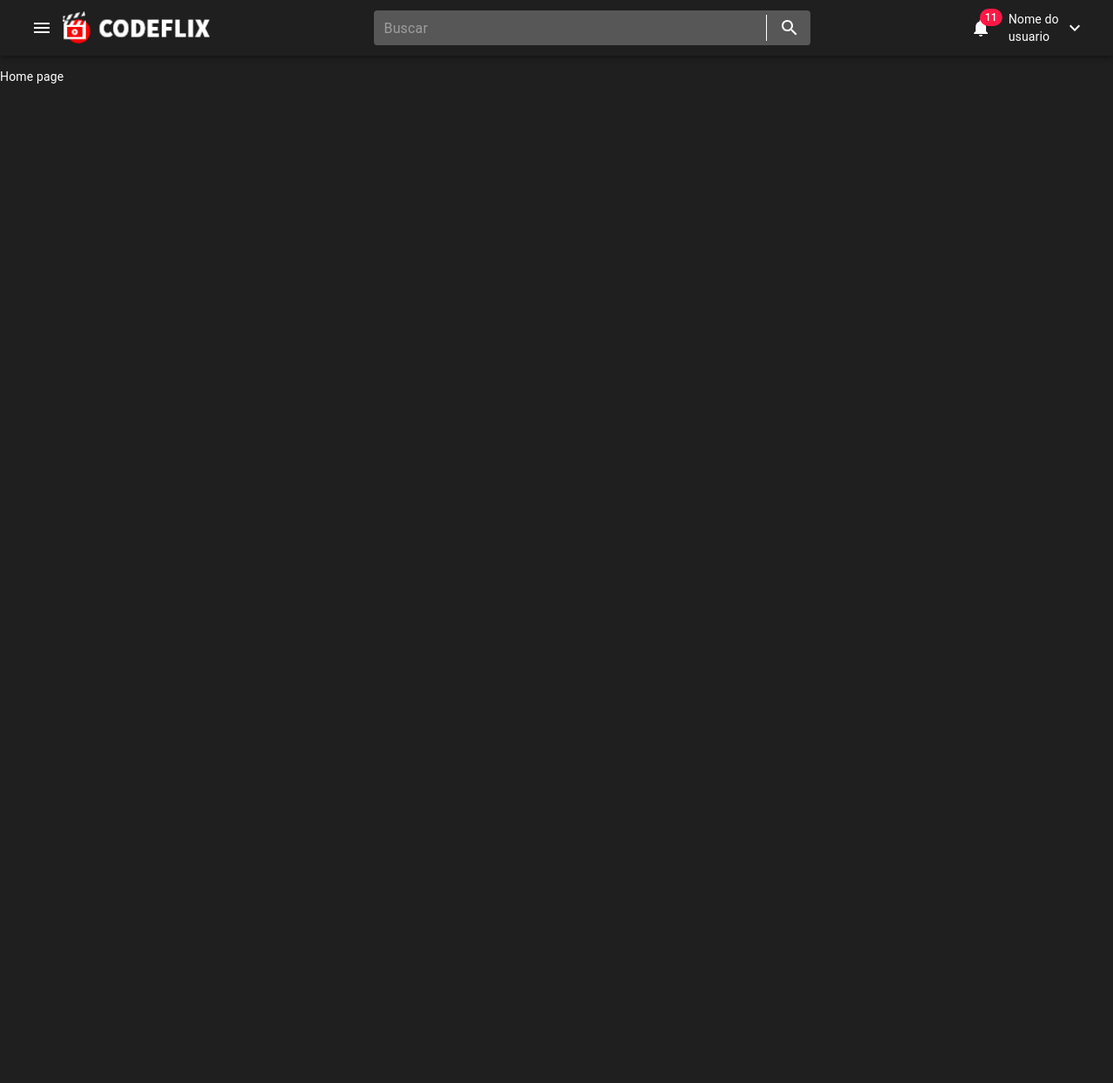
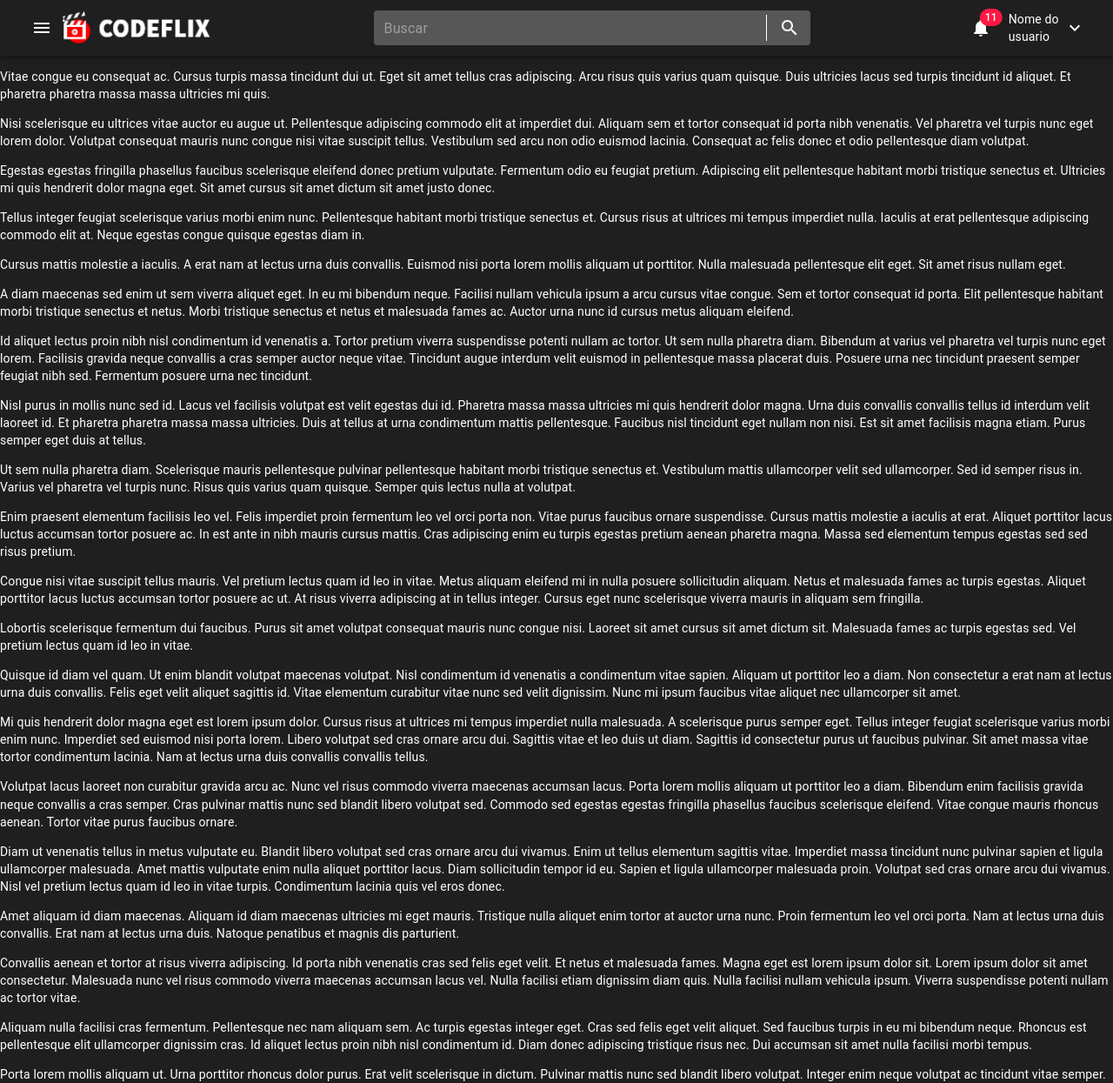
Before and after one commit to paulori22/codeflix-microservice, a React (Create React App) app: page / in a window 1280 px wide. Shown: the whole page at 87% size. Before the commit the page ends 800 px from the top, so only its background shows below. Built offline with nearby package versions, Linux system fonts and the light colour scheme; the HTML template or start-up script is replaced by a standard one.

Commit message:
Creating Home Page - Hiding navbar component when scrolling down the page content - Lesson 2

```diff
--- /dev/null
+++ b/src/components/Navbar/HideOnScroll.tsx
@@ -0,0 +1,16 @@
+import { Slide, useScrollTrigger } from "@material-ui/core";
+import useIsSmallWindow from "../../hooks/useIsSmallWindow";
+
+const HideOnScroll: React.FunctionComponent = (props) => {
+  const { children } = props;
+  const isSmallWindow = useIsSmallWindow();
+  const trigger = useScrollTrigger();
+
+  return (
+    <Slide appear={false} direction="down" in={!isSmallWindow || !trigger}>
+      {children as any}
+    </Slide>
+  );
+};
+
+export default HideOnScroll;
--- a/src/components/Navbar/index.tsx
+++ b/src/components/Navbar/index.tsx
@@ -14,6 +14,7 @@ import InputSearch from "../InputSearch";
 import useIsSmallWindow from "../../hooks/useIsSmallWindow";
 import { useCallback, useContext } from "react";
 import DialogSearchContext from "../DialogSearch/DialogSearchContext";
+import HideOnScroll from "./HideOnScroll";
 
 const useStyles = makeStyles((theme) => ({
   root: {
@@ -32,6 +33,7 @@ const NavBar: React.FunctionComponent = () => {
 
   return (
     <div className={classes.root}>
+      <HideOnScroll>
         <AppBar position="fixed">
           <Toolbar>
             {!isSmallWindow && <MenuCategories />}
@@ -56,6 +58,7 @@ const NavBar: React.FunctionComponent = () => {
             )}
           </Toolbar>
         </AppBar>
+      </HideOnScroll>
     </div>
   );
 };
--- a/src/pages/Home.tsx
+++ b/src/pages/Home.tsx
@@ -3,7 +3,157 @@ import Page from "../components/Page";
 const Home: React.FunctionComponent = (props) => {
   return (
     <Page>
-      <p>Home page</p>
+      <p>
+        Vitae congue eu consequat ac. Cursus turpis massa tincidunt dui ut. Eget
+        sit amet tellus cras adipiscing. Arcu risus quis varius quam quisque.
+        Duis ultricies lacus sed turpis tincidunt id aliquet. Et pharetra
+        pharetra massa massa ultricies mi quis.
+      </p>
+      <p>
+        Nisi scelerisque eu ultrices vitae auctor eu augue ut. Pellentesque
+        adipiscing commodo elit at imperdiet dui. Aliquam sem et tortor
+        consequat id porta nibh venenatis. Vel pharetra vel turpis nunc eget
+        lorem dolor. Volutpat consequat mauris nunc congue nisi vitae suscipit
+        tellus. Vestibulum sed arcu non odio euismod lacinia. Consequat ac felis
+        donec et odio pellentesque diam volutpat.
+      </p>
+      <p>
+        Egestas egestas fringilla phasellus faucibus scelerisque eleifend donec
+        pretium vulputate. Fermentum odio eu feugiat pretium. Adipiscing elit
+        pellentesque habitant morbi tristique senectus et. Ultricies mi quis
+        hendrerit dolor magna eget. Sit amet cursus sit amet dictum sit amet
+        justo donec.
+      </p>
+      <p>
+        Tellus integer feugiat scelerisque varius morbi enim nunc. Pellentesque
+        habitant morbi tristique senectus et. Cursus risus at ultrices mi tempus
+        imperdiet nulla. Iaculis at erat pellentesque adipiscing commodo elit
+        at. Neque egestas congue quisque egestas diam in.
+      </p>
+      <p>
+        Cursus mattis molestie a iaculis. A erat nam at lectus urna duis
+        convallis. Euismod nisi porta lorem mollis aliquam ut porttitor. Nulla
+        malesuada pellentesque elit eget. Sit amet risus nullam eget.
+      </p>
+      <p>
+        A diam maecenas sed enim ut sem viverra aliquet eget. In eu mi bibendum
+        neque. Facilisi nullam vehicula ipsum a arcu cursus vitae congue. Sem et
+        tortor consequat id porta. Elit pellentesque habitant morbi tristique
+        senectus et netus. Morbi tristique senectus et netus et malesuada fames
+        ac. Auctor urna nunc id cursus metus aliquam eleifend.
+      </p>
+      <p>
+        Id aliquet lectus proin nibh nisl condimentum id venenatis a. Tortor
+        pretium viverra suspendisse potenti nullam ac tortor. Ut sem nulla
+        pharetra diam. Bibendum at varius vel pharetra vel turpis nunc eget
+        lorem. Facilisis gravida neque convallis a cras semper auctor neque
+        vitae. Tincidunt augue interdum velit euismod in pellentesque massa
+        placerat duis. Posuere urna nec tincidunt praesent semper feugiat nibh
+        sed. Fermentum posuere urna nec tincidunt.
+      </p>
+      <p>
+        Nisl purus in mollis nunc sed id. Lacus vel facilisis volutpat est velit
+        egestas dui id. Pharetra massa massa ultricies mi quis hendrerit dolor
+        magna. Urna duis convallis convallis tellus id interdum velit laoreet
+        id. Et pharetra pharetra massa massa ultricies. Duis at tellus at urna
+        condimentum mattis pellentesque. Faucibus nisl tincidunt eget nullam non
+        nisi. Est sit amet facilisis magna etiam. Purus semper eget duis at
+        tellus.
+      </p>
+      <p>
+        Ut sem nulla pharetra diam. Scelerisque mauris pellentesque pulvinar
+        pellentesque habitant morbi tristique senectus et. Vestibulum mattis
+        ullamcorper velit sed ullamcorper. Sed id semper risus in. Varius vel
+        pharetra vel turpis nunc. Risus quis varius quam quisque. Semper quis
+        lectus nulla at volutpat.
+      </p>
+      <p>
+        Enim praesent elementum facilisis leo vel. Felis imperdiet proin
+        fermentum leo vel orci porta non. Vitae purus faucibus ornare
+        suspendisse. Cursus mattis molestie a iaculis at erat. Aliquet porttitor
+        lacus luctus accumsan tortor posuere ac. In est ante in nibh mauris
+        cursus mattis. Cras adipiscing enim eu turpis egestas pretium aenean
+        pharetra magna. Massa sed elementum tempus egestas sed sed risus
+        pretium.
+      </p>
+      <p>
+        Congue nisi vitae suscipit tellus mauris. Vel pretium lectus quam id leo
+        in vitae. Metus aliquam eleifend mi in nulla posuere sollicitudin
+        aliquam. Netus et malesuada fames ac turpis egestas. Aliquet porttitor
+        lacus luctus accumsan tortor posuere ac ut. At risus viverra adipiscing
+        at in tellus integer. Cursus eget nunc scelerisque viverra mauris in
+        aliquam sem fringilla.
+      </p>
+      <p>
+        Lobortis scelerisque fermentum dui faucibus. Purus sit amet volutpat
+        consequat mauris nunc congue nisi. Laoreet sit amet cursus sit amet
+        dictum sit. Malesuada fames ac turpis egestas sed. Vel pretium lectus
+        quam id leo in vitae.
+      </p>
+      <p>
+        Quisque id diam vel quam. Ut enim blandit volutpat maecenas volutpat.
+        Nisl condimentum id venenatis a condimentum vitae sapien. Aliquam ut
+        porttitor leo a diam. Non consectetur a erat nam at lectus urna duis
+        convallis. Felis eget velit aliquet sagittis id. Vitae elementum
+        curabitur vitae nunc sed velit dignissim. Nunc mi ipsum faucibus vitae
+        aliquet nec ullamcorper sit amet.
+      </p>
+      <p>
+        Mi quis hendrerit dolor magna eget est lorem ipsum dolor. Cursus risus
+        at ultrices mi tempus imperdiet nulla malesuada. A scelerisque purus
+        semper eget. Tellus integer feugiat scelerisque varius morbi enim nunc.
+        Imperdiet sed euismod nisi porta lorem. Libero volutpat sed cras ornare
+        arcu dui. Sagittis vitae et leo duis ut diam. Sagittis id consectetur
+        purus ut faucibus pulvinar. Sit amet massa vitae tortor condimentum
+        lacinia. Nam at lectus urna duis convallis convallis tellus.
+      </p>
+      <p>
+        Volutpat lacus laoreet non curabitur gravida arcu ac. Nunc vel risus
+        commodo viverra maecenas accumsan lacus. Porta lorem mollis aliquam ut
+        porttitor leo a diam. Bibendum enim facilisis gravida neque convallis a
+        cras semper. Cras pulvinar mattis nunc sed blandit libero volutpat sed.
+        Commodo sed egestas egestas fringilla phasellus faucibus scelerisque
+        eleifend. Vitae congue mauris rhoncus aenean. Tortor vitae purus
+        faucibus ornare.
+      </p>
+      <p>
+        Diam ut venenatis tellus in metus vulputate eu. Blandit libero volutpat
+        sed cras ornare arcu dui vivamus. Enim ut tellus elementum sagittis
+        vitae. Imperdiet massa tincidunt nunc pulvinar sapien et ligula
+        ullamcorper malesuada. Amet mattis vulputate enim nulla aliquet
+        porttitor lacus. Diam sollicitudin tempor id eu. Sapien et ligula
+        ullamcorper malesuada proin. Volutpat sed cras ornare arcu dui vivamus.
+        Nisl vel pretium lectus quam id leo in vitae turpis. Condimentum lacinia
+        quis vel eros donec.
+      </p>
+      <p>
+        Amet aliquam id diam maecenas. Aliquam id diam maecenas ultricies mi
+        eget mauris. Tristique nulla aliquet enim tortor at auctor urna nunc.
+        Proin fermentum leo vel orci porta. Nam at lectus urna duis convallis.
+        Erat nam at lectus urna duis. Natoque penatibus et magnis dis
+        parturient.
+      </p>
+      <p>
+        Convallis aenean et tortor at risus viverra adipiscing. Id porta nibh
+        venenatis cras sed felis eget velit. Et netus et malesuada fames. Magna
+        eget est lorem ipsum dolor sit. Lorem ipsum dolor sit amet consectetur.
+        Malesuada nunc vel risus commodo viverra maecenas accumsan lacus vel.
+        Nulla facilisi etiam dignissim diam quis. Nulla facilisi nullam vehicula
+        ipsum. Viverra suspendisse potenti nullam ac tortor vitae.
+      </p>
+      <p>
+        Aliquam nulla facilisi cras fermentum. Pellentesque nec nam aliquam sem.
+        Ac turpis egestas integer eget. Cras sed felis eget velit aliquet. Sed
+        faucibus turpis in eu mi bibendum neque. Rhoncus est pellentesque elit
+        ullamcorper dignissim cras. Id aliquet lectus proin nibh nisl
+        condimentum id. Diam donec adipiscing tristique risus nec. Dui accumsan
+        sit amet nulla facilisi morbi tempus.
+      </p>
+      <p>
+        Porta lorem mollis aliquam ut. Urna porttitor rhoncus dolor purus. Erat
+        velit scelerisque in dictum. Pulvinar mattis nunc sed blandit libero
+        volutpat. Integer enim neque volutpat ac tincidunt vitae semper.
+      </p>
     </Page>
   );
 };
```
Lines whose indentation alone changed are shown as unchanged.
